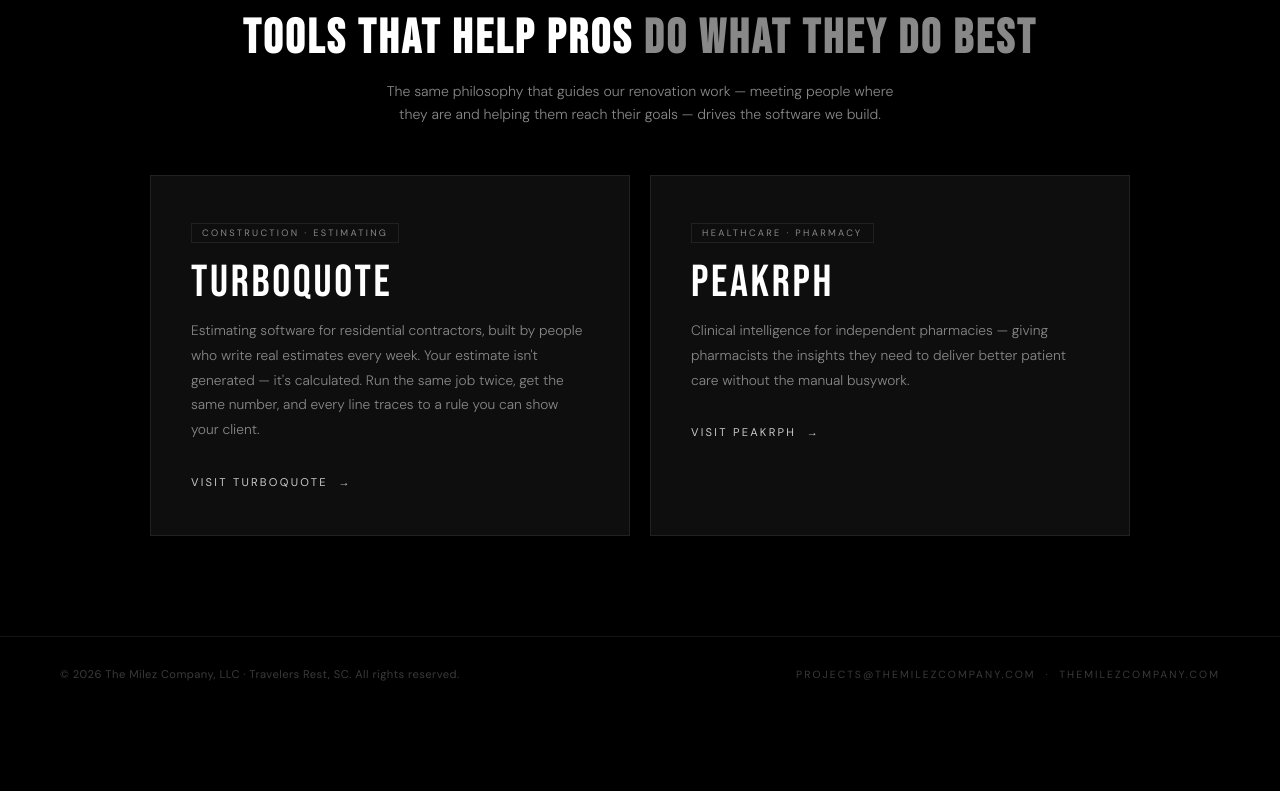
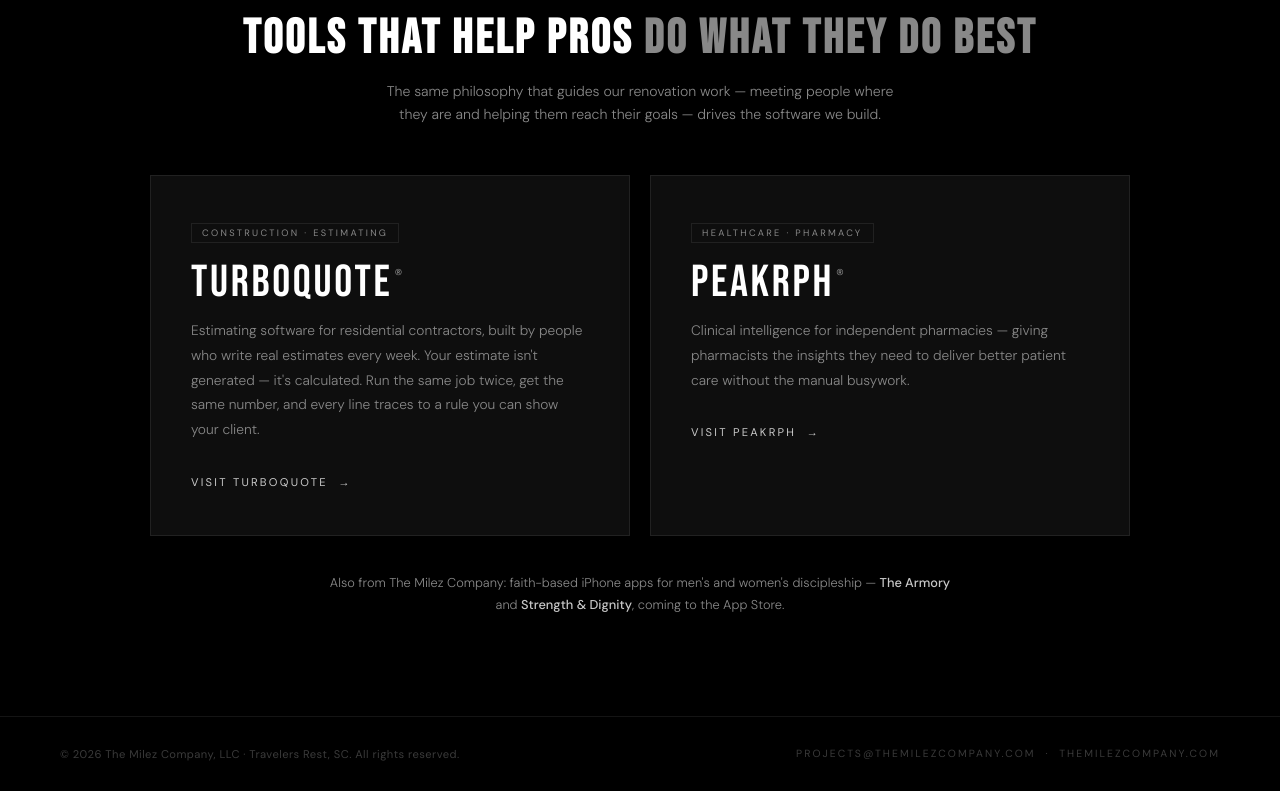
Before and after one commit to Zewce/themilezcompany, a plain HTML site: page index.html in a window 1280 px wide. Shown: the part 5749-6540 px from the top of the page. Before the commit the page ends 6460 px from the top, so only its background shows below. Drawn offline with Linux system fonts and the light colour scheme.

Commit message:
Add ® to TurboQuote and PeakRPh; note faith apps in ventures

```diff
--- a/index.html
+++ b/index.html
@@ -505,6 +505,9 @@
     transition: gap 0.3s, color 0.2s;
   }
   .product-card:hover .product-link { gap: 14px; color: var(--brass); }
+  .product-name .tm { font-family: 'DM Sans', sans-serif; font-size: 0.35em; vertical-align: super; margin-left: 2px; color: var(--gray-mid); letter-spacing: 0; }
+  .ventures-note { margin: 36px auto 0; max-width: 640px; text-align: center; font-size: 0.8rem; font-weight: 300; line-height: 1.7; color: var(--gray-mid); }
+  .ventures-note strong { color: var(--gray-light); font-weight: 500; }
 
   /* ── FOOTER ── */
   footer {
@@ -847,17 +850,19 @@
   <div class="products-grid">
     <a href="https://turboquote.app" target="_blank" rel="noopener" class="product-card reveal" style="--d:0s">
       <span class="product-tag">Construction · Estimating</span>
-      <div class="product-name">TurboQuote</div>
+      <div class="product-name">TurboQuote<sup class="tm">®</sup></div>
       <p class="product-desc">Estimating software for residential contractors, built by people who write real estimates every week. Your estimate isn't generated — it's calculated. Run the same job twice, get the same number, and every line traces to a rule you can show your client.</p>
       <span class="product-link">Visit TurboQuote &nbsp;→</span>
     </a>
     <a href="https://peakrph.com" target="_blank" rel="noopener" class="product-card reveal" style="--d:0.12s">
       <span class="product-tag">Healthcare · Pharmacy</span>
-      <div class="product-name">PeakRPh</div>
+      <div class="product-name">PeakRPh<sup class="tm">®</sup></div>
       <p class="product-desc">Clinical intelligence for independent pharmacies — giving pharmacists the insights they need to deliver better patient care without the manual busywork.</p>
       <span class="product-link">Visit PeakRPh &nbsp;→</span>
     </a>
   </div>
+
+  <p class="ventures-note reveal">Also from The Milez Company: faith-based iPhone apps for men's and women's discipleship — <strong>The Armory</strong> and <strong>Strength &amp; Dignity</strong>, coming to the App Store.</p>
 </section>
 
 <!-- FOOTER -->
```
